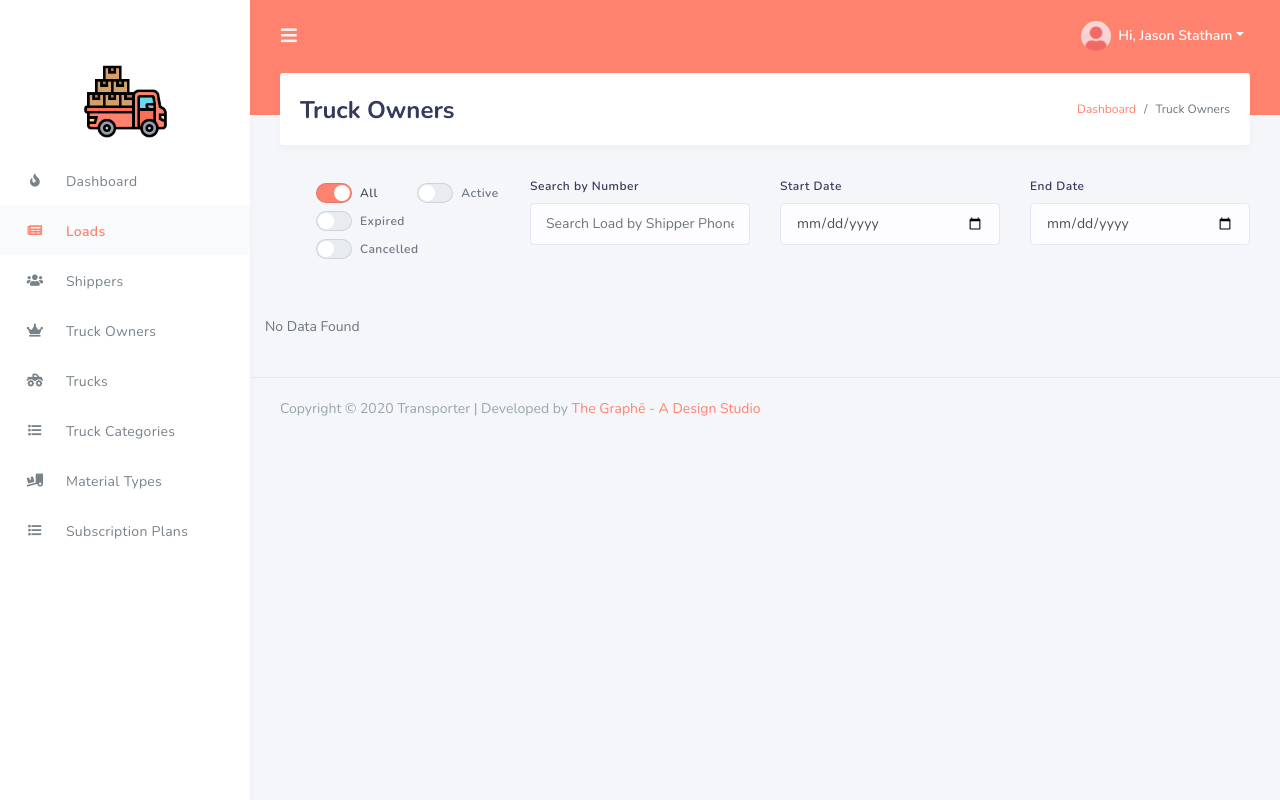
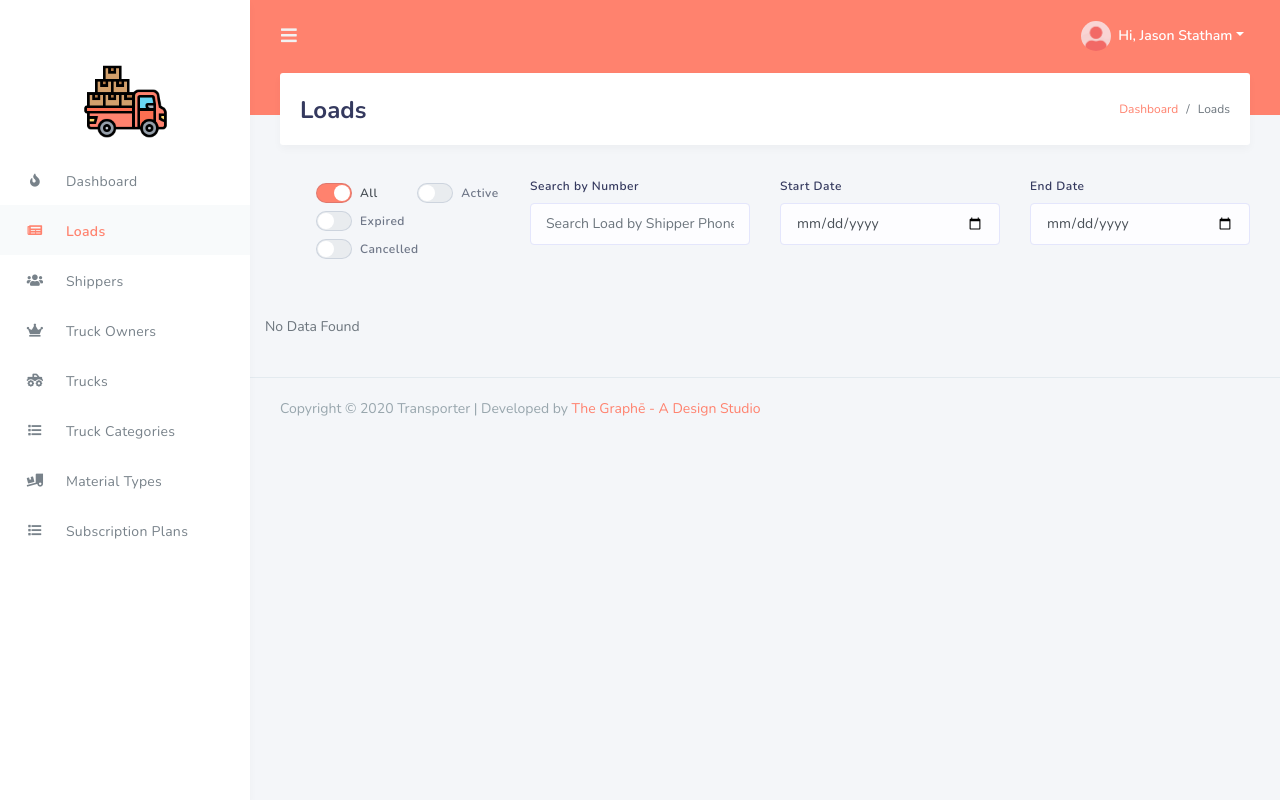
Before and after one commit to The-Graphe-A-Design-Studio/Transportation-Web, a PHP site: page /loads in a window 1280 px wide. Run offline with PHP 8.4, Linux system fonts and the light colour scheme; a user stored in the database is signed in; data comes from the database, SQL or seed files in the repository; data that the repository does not hold is empty; some libraries are stand-ins or nearby versions.

Commit message:
loads page bugs fixed

```diff
--- a/loads.php
+++ b/loads.php
@@ -23,10 +23,10 @@
         <div class="main-content">
             <section class="section">
                 <div class="section-header">
-                    <h1>Truck Owners</h1>
+                    <h1>Loads</h1>
                     <div class="section-header-breadcrumb">
                         <div class="breadcrumb-item active"><a href="dashboard">Dashboard</a></div>
-                        <div class="breadcrumb-item">Truck Owners</div>
+                        <div class="breadcrumb-item">Loads</div>
                     </div>
                 </div>
 
```
